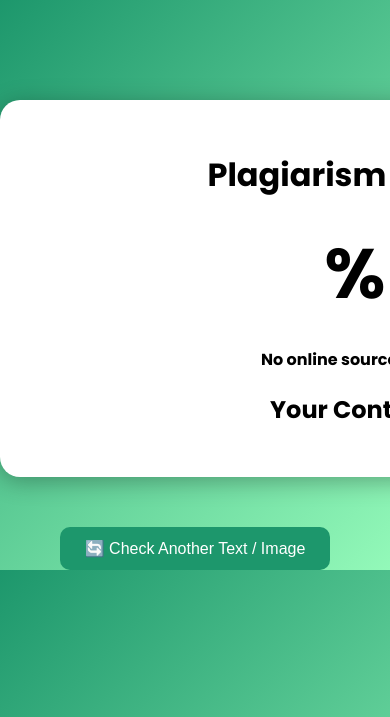
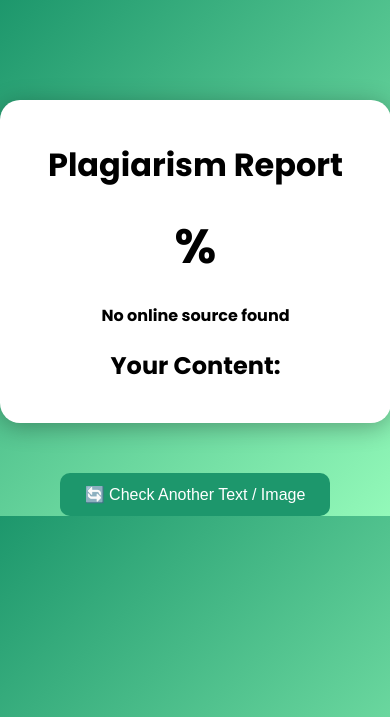
Before and after one commit to varshini-35/plagiarism-website, a Flask app: template templates/result.html in a window 390 px wide; the page is wider, and only the part inside the window is pictured. Shown: the top 717 px of that part. Run offline with Flask 3, Linux system fonts and the light colour scheme; the template is opened without the code that fills it, so the values that code supplies are empty.

Commit message:
Add responsive design for mobile and desktop

```diff
--- a/templates/result.html
+++ b/templates/result.html
@@ -2,6 +2,7 @@
 <!DOCTYPE html>
 <html>
 <head>
+    <meta name="viewport" content="width=device-width, initial-scale=1.0">
     <title>Plagiarism Result</title>
 
     <link href="https://fonts.googleapis.com/css2?family=Poppins:wght@300;400;600;700&display=swap" rel="stylesheet">
@@ -49,6 +50,17 @@
             0% { transform: scale(0.5); opacity: 0; }
             100% { transform: scale(1); opacity: 1; }
         }
+        @media (max-width: 768px) {
+    .box {
+        width: 90%;
+        padding: 20px;
+    }
+
+    .percent {
+        font-size: 48px;
+    }
+}
+
     </style>
 </head>
 
```
Also changed, not shown: templates/index.html (+40 -0 lines).
